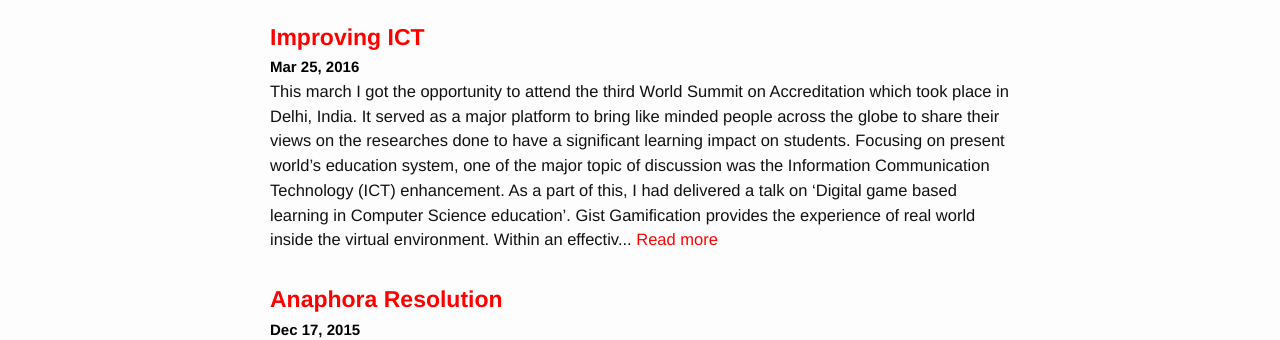
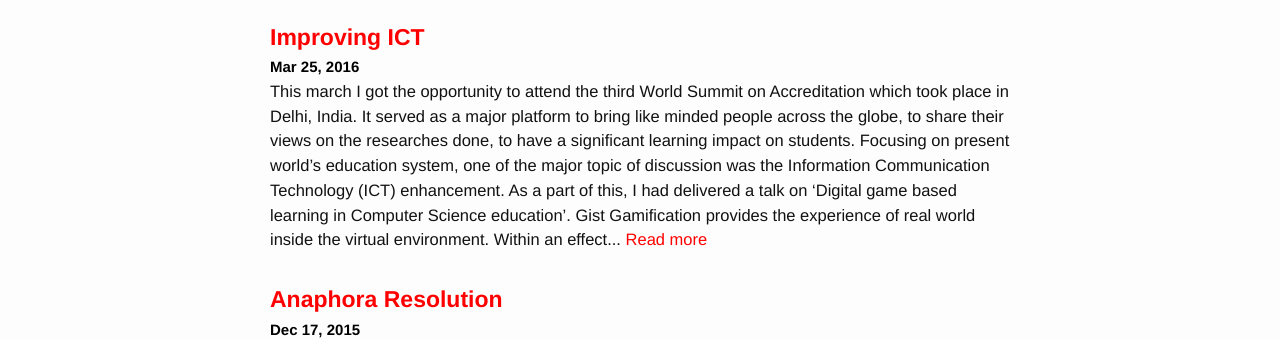
Before and after one commit to PreetikaChandel/PreetikaChandel.github.io, a Jekyll site: the page built from index.html, in a window 1280 px wide. Shown: the part 916-1256 px from the top of the page. Built offline with Jekyll 4.4.1, drawn with Linux system fonts in a browser that asks for light colours.

```diff
--- a/_posts/2016-03-25-Improving ICT.markdown
+++ b/_posts/2016-03-25-Improving ICT.markdown
@@ -5,7 +5,7 @@ date:   2016-03-25
 categories: Active-Learning
 ---
 
-This march I got the opportunity to attend the third [World Summit on Accreditation](http://nba-wosa.in/contentpages/home.aspx) which took place in Delhi, India. It served as a major platform to bring like minded people across the globe to share their views on the researches done to have a significant learning impact on students. Focusing on present world's education system, one of the major topic of discussion was the [Information Communication Technology](https://en.wikipedia.org/wiki/Information_and_communications_technology) (ICT) enhancement. As a part of this, I had delivered a talk on 'Digital game based learning in Computer Science education'.
+This march I got the opportunity to attend the third [World Summit on Accreditation](http://nba-wosa.in/contentpages/home.aspx) which took place in Delhi, India. It served as a major platform to bring like minded people across the globe, to share their views on the researches done, to have a significant learning impact on students. Focusing on present world's education system, one of the major topic of discussion was the [Information Communication Technology](https://en.wikipedia.org/wiki/Information_and_communications_technology) (ICT) enhancement. As a part of this, I had delivered a talk on 'Digital game based learning in Computer Science education'.
 
 Gist
 =====
```
